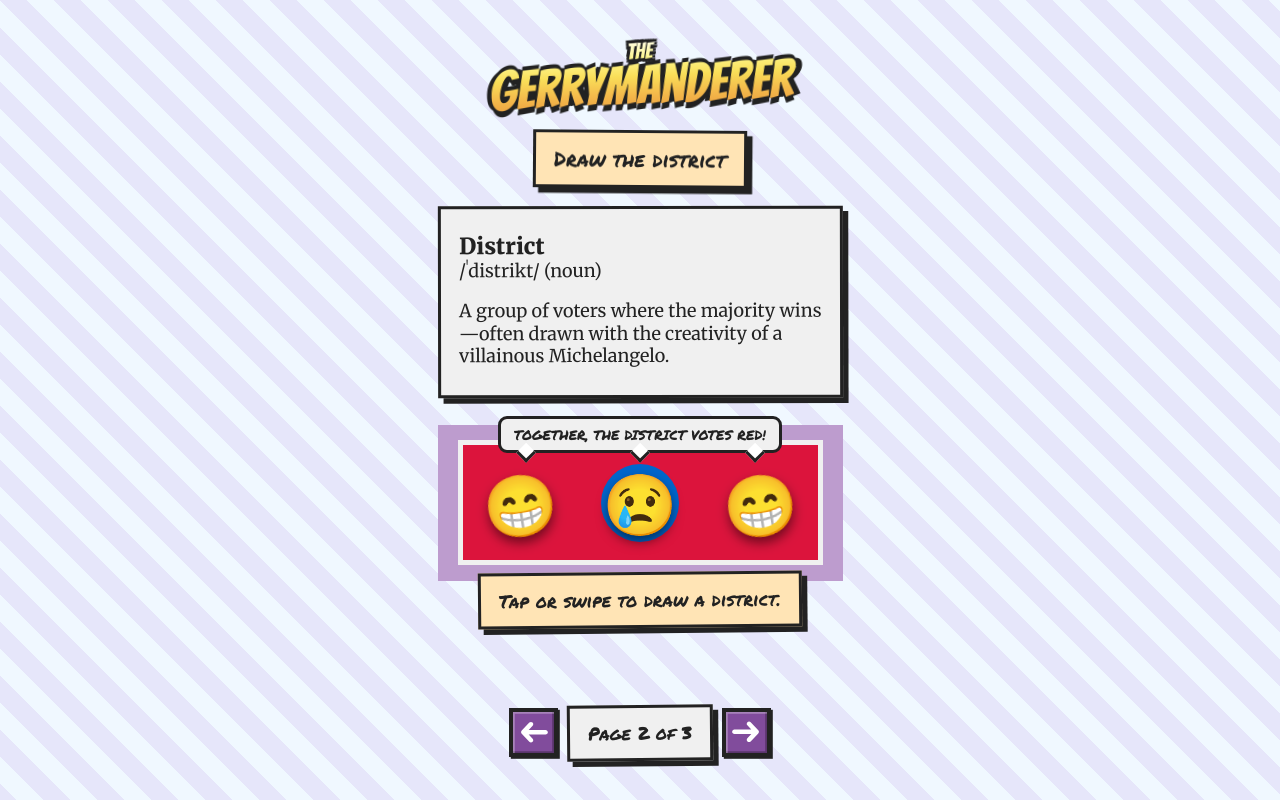
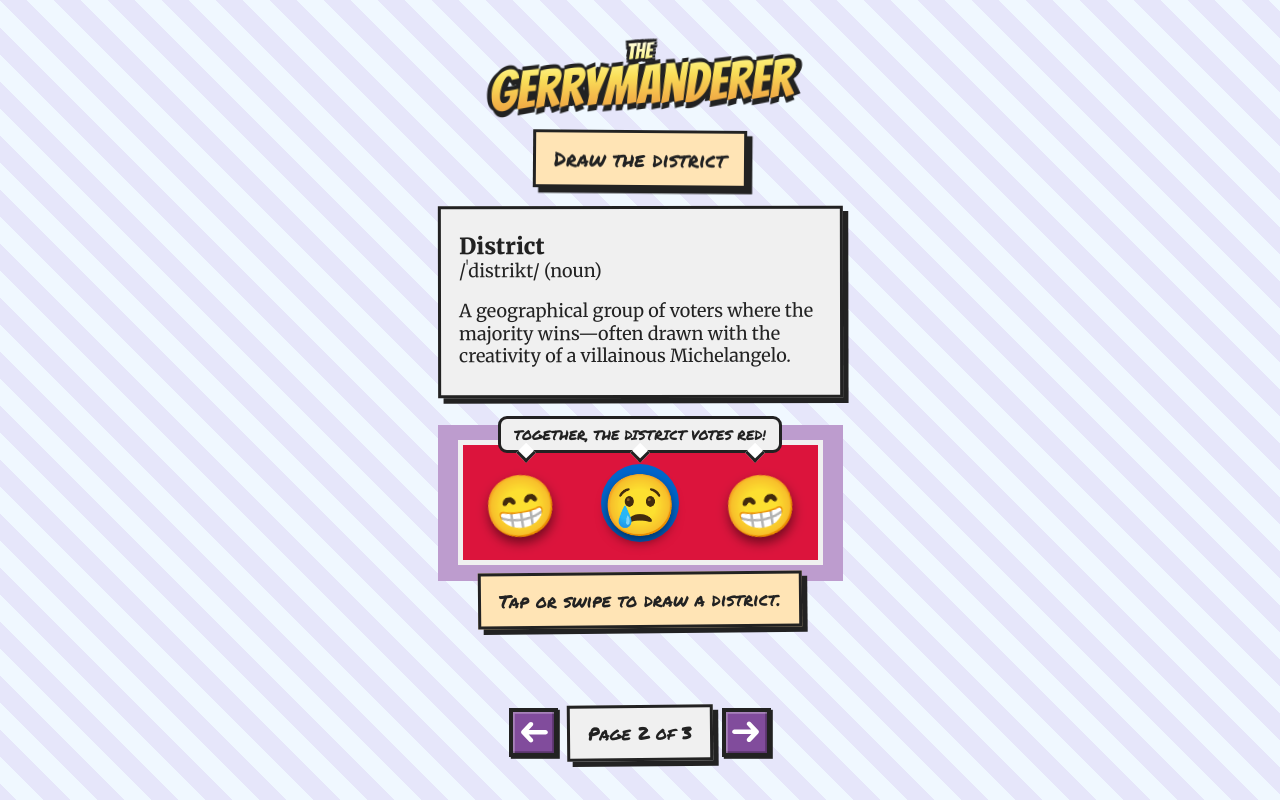
Before and after one commit to nicktwhalen/gerrymanderer, a Next.js app: page /districts in a window 1280 px wide. Built offline with nearby package versions, Linux system fonts and the light colour scheme.

Commit message:
fix: district = geographical group (#33)

```diff
--- a/src/app/districts/page.tsx
+++ b/src/app/districts/page.tsx
@@ -9,7 +9,7 @@
 export const metadata: Metadata = {
   title: 'The Gerrymanderer: Draw the district',
   description:
-    'A group of voters where the majority wins—often drawn with the creativity of a villainous Michelangelo.',
+    'A geographical group of voters where the majority wins—often drawn with the creativity of a villainous Michelangelo.',
 };
 
 export default function Districts() {
@@ -19,7 +19,7 @@
       <Definition
         term="District"
         pronunciation="/ˈdistrikt/ (noun)"
-        definition="A group of voters where the majority wins—often drawn with the creativity of a villainous Michelangelo."
+        definition="A geographical group of voters where the majority wins—often drawn with the creativity of a villainous Michelangelo."
       />
       <DistrictAnimation />
       <Text>Tap or swipe to draw a district.</Text>
```
